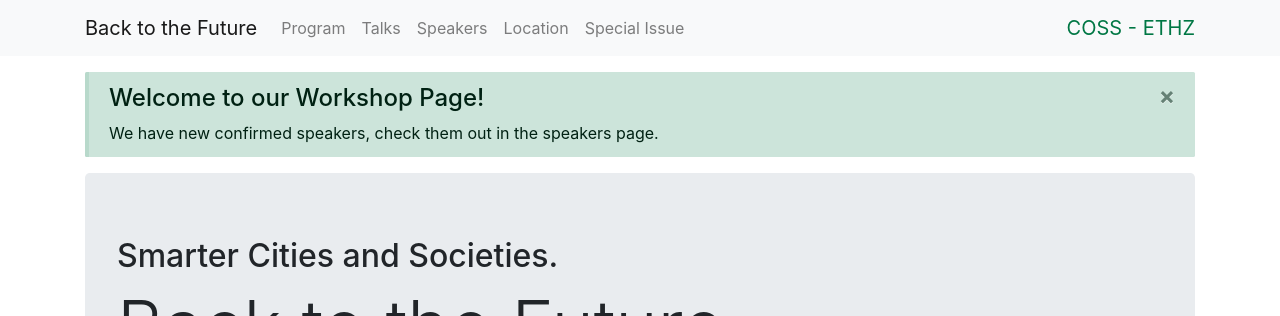
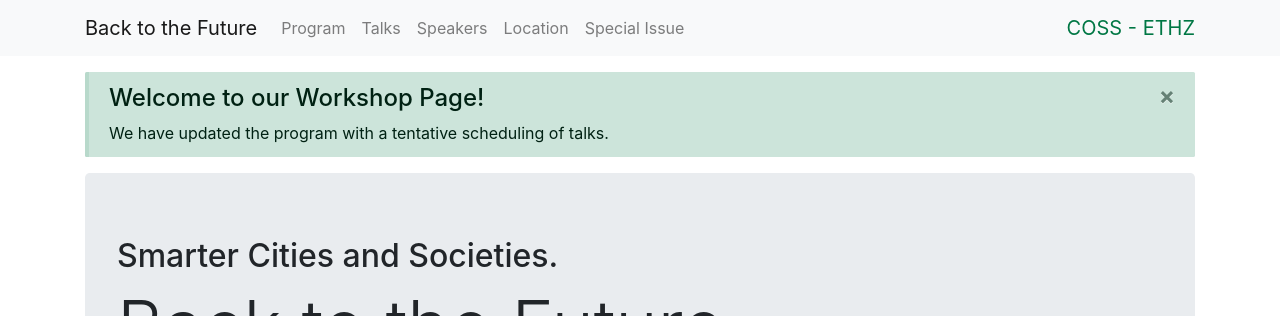
Before and after one commit to ethz-coss/ethz-coss.github.io, a Jekyll site: the page built from index.md, in a window 1280 px wide. Shown: the top 316 px of the page. Built offline with Jekyll 4.4.1, drawn with Linux system fonts in a browser that asks for light colours.

Commit message:
banner update

```diff
--- a/_config.yml
+++ b/_config.yml
@@ -124,7 +124,7 @@ conference:
       color: primary
       main_only: true
       text: |
-        We have new confirmed speakers, check them out in the speakers page.
+        We have updated the program with a tentative scheduling of talks.
 #    - text: This is just some random content for demonstration purposes.
 #      color: warning
 #      pages_only: true
```
